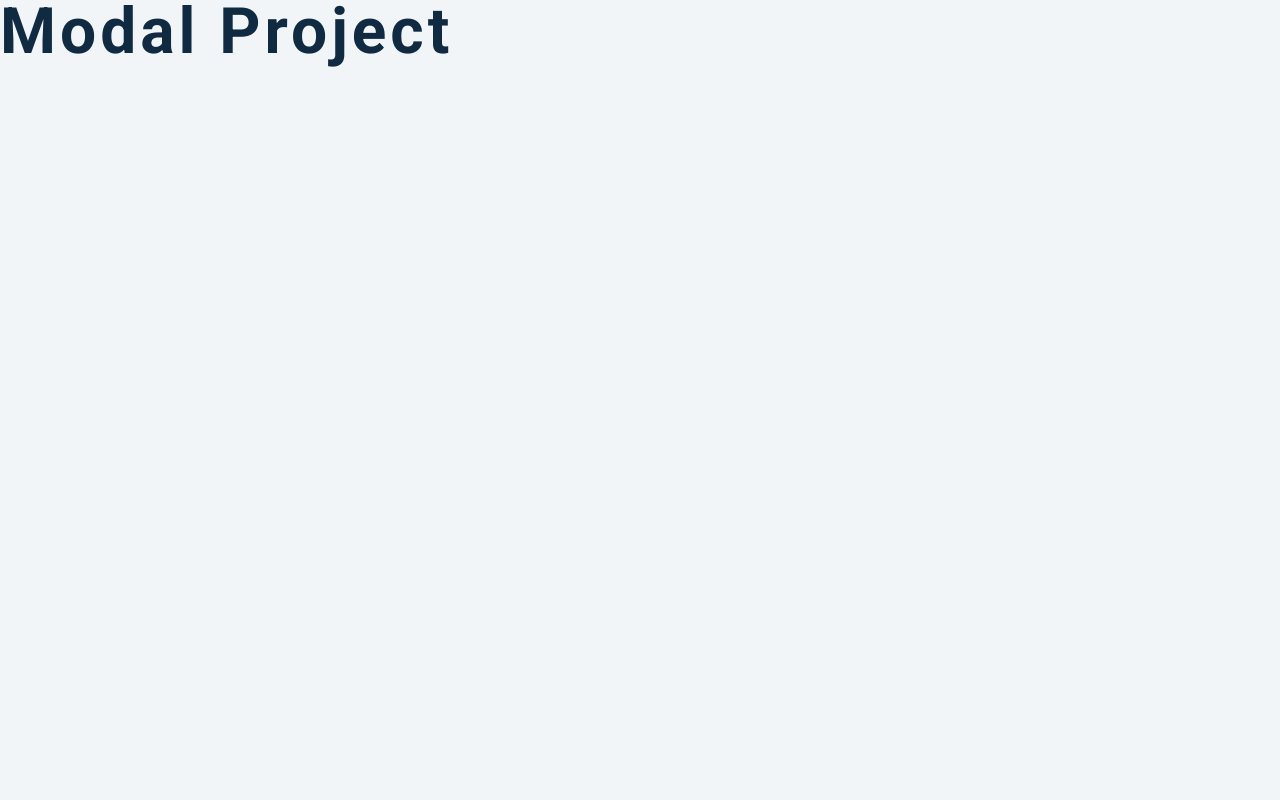
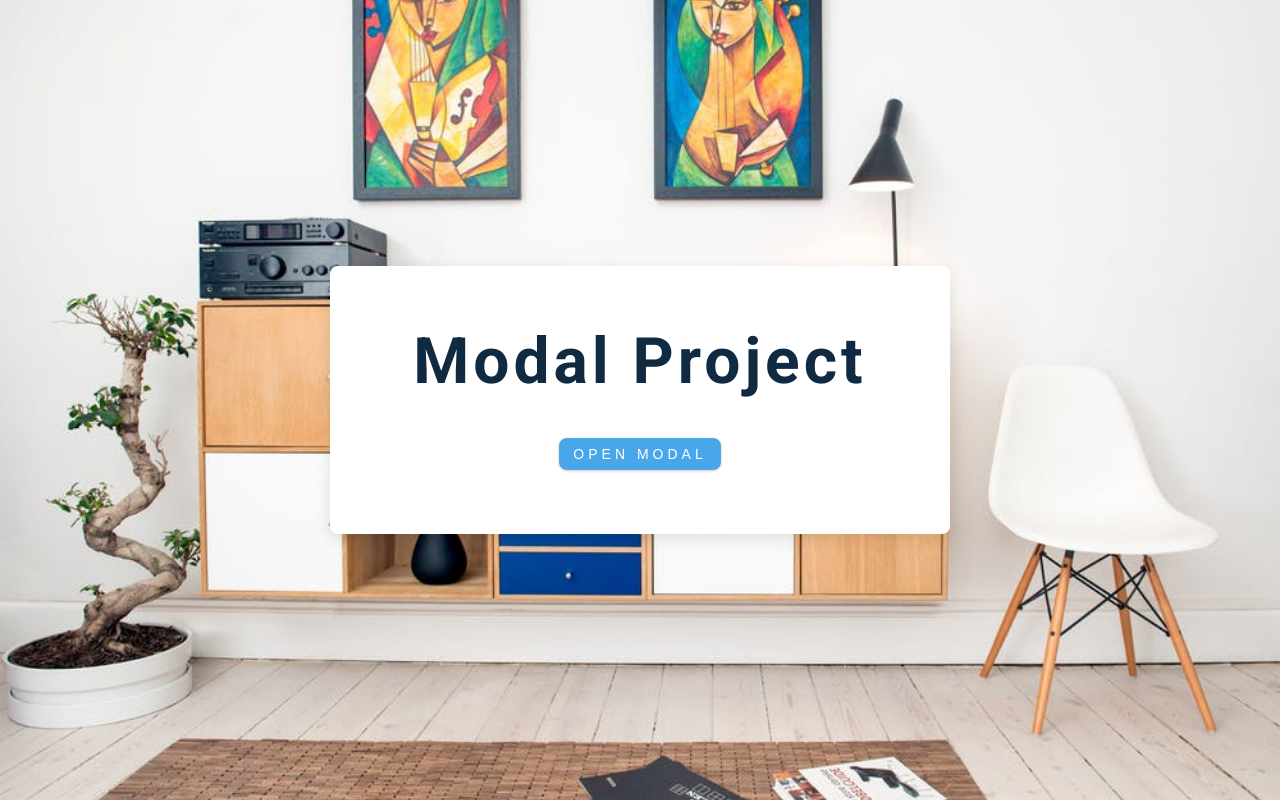
Before and after one commit to brianlockerbie/modal, a plain HTML site: page index.html in a window 1280 px wide. Drawn offline with nearby package versions, Linux system fonts and the light colour scheme.

Commit message:
Created button and uploaded photo

```diff
--- a/index.html
+++ b/index.html
@@ -13,7 +13,16 @@
     <link rel="stylesheet" href="styles.css" />
   </head>
   <body>
-    <h1>modal project</h1>
+    <!-- hero -->
+    <header class="hero">
+      <div class="banner">
+        <h1>modal project</h1>
+        <button class="btn modal-btn">
+          open modal
+        </button>
+      </div>
+    </header>
+    <!-- end of hero -->
     <!-- javascript -->
     <script src="app.js"></script>
   </body>
```
